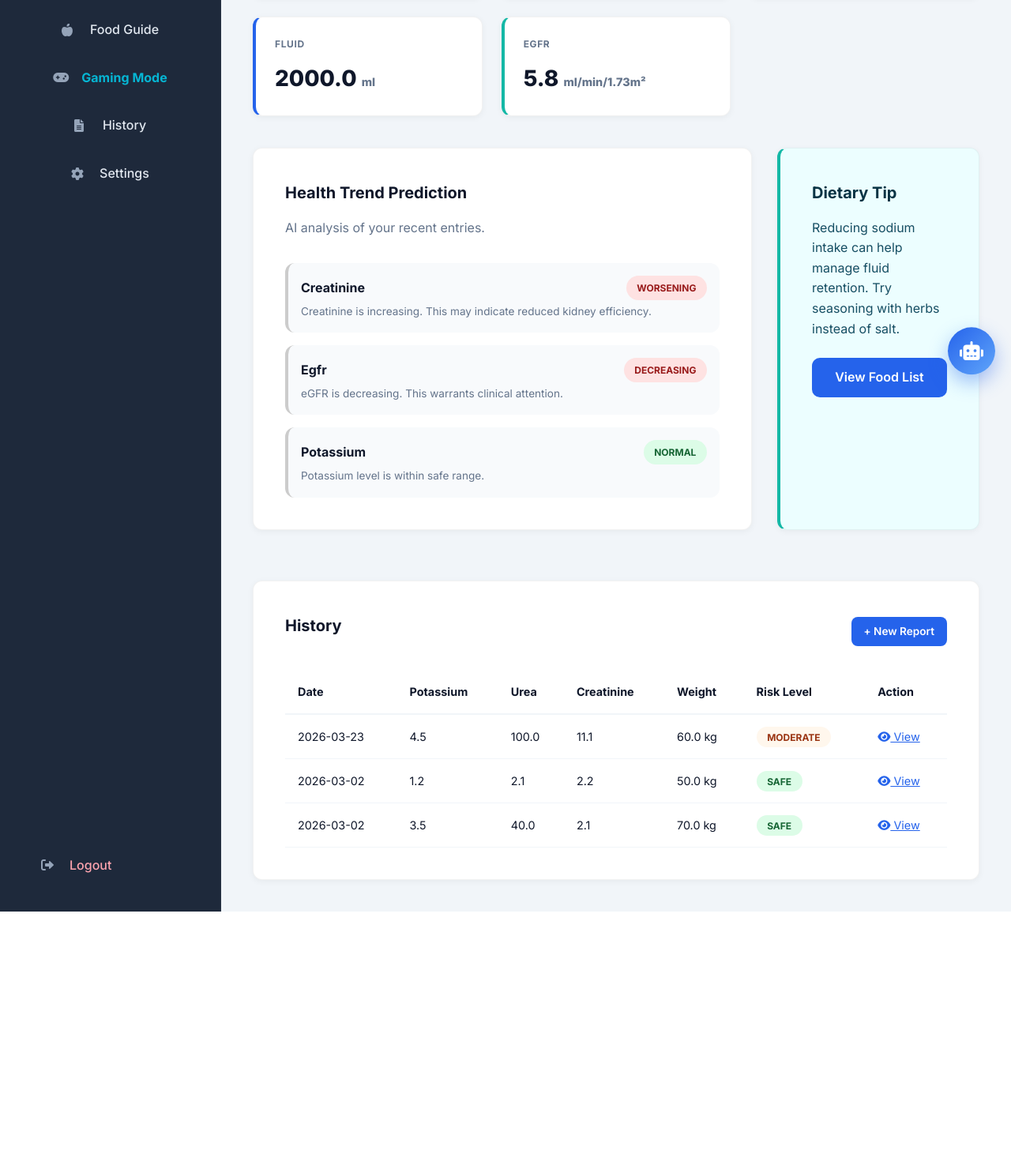
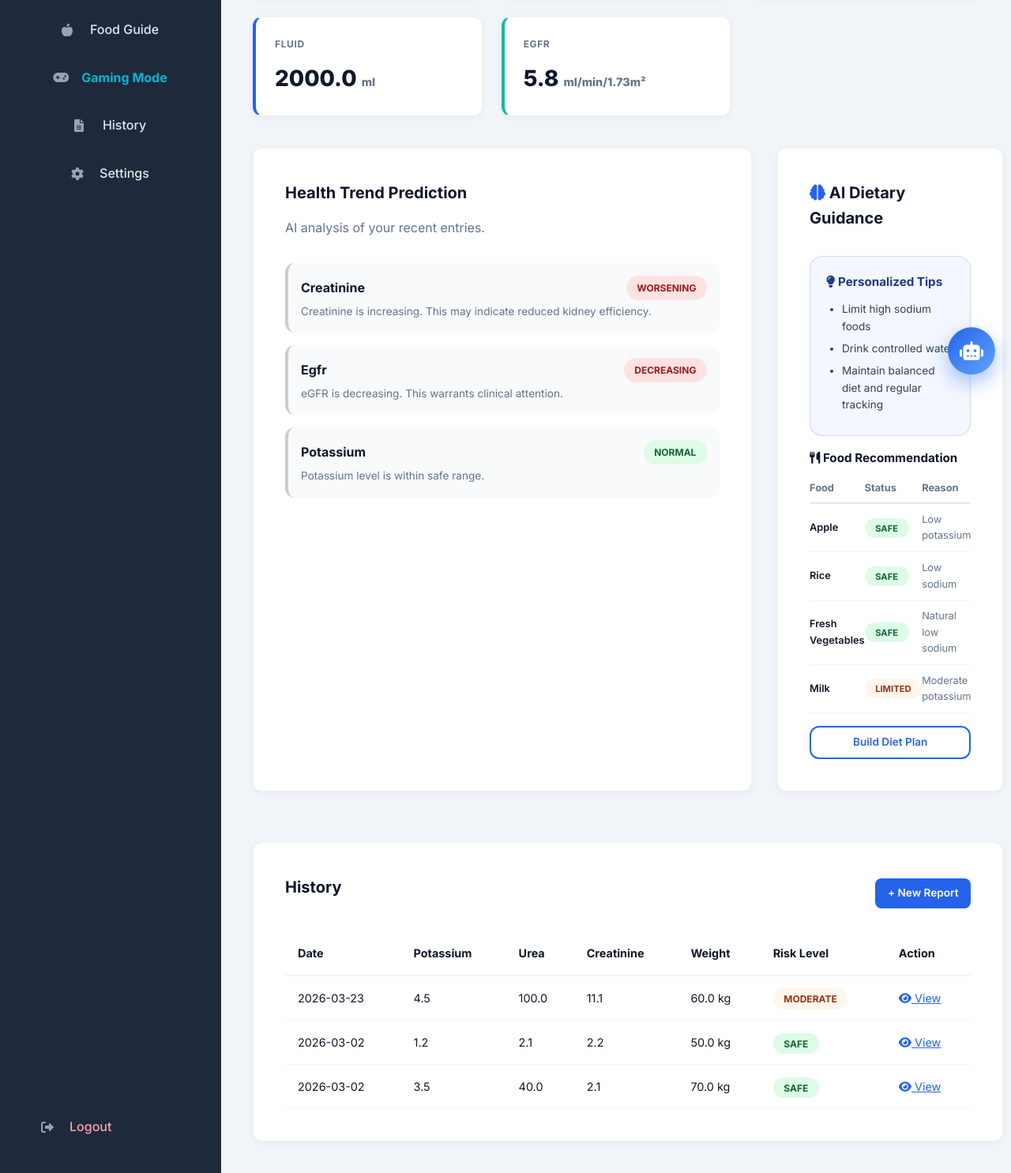
Before and after one commit to Deepacubic/dialysis-, a Flask app: page /dashboard in a window 1280 px wide. Shown: the part 303-1788 px from the top of the page at 79% size. Before the commit the page ends 1457 px from the top, so only its background shows below. Run offline with Flask 3, Linux system fonts and the light colour scheme; the visitor is signed in with stand-in values (Sample User, id 1); data comes from the database, SQL or seed files in the repository.

Commit message:
Added Intelligent Dietary Guidance System to Dashboard UI

```diff
--- a/app.py
+++ b/app.py
@@ -275,7 +275,34 @@ def dashboard():
         else:
             trend_summary.append({'metric': 'potassium', 'status': 'Normal', 'message': tr('trend_potassium_normal'), 'color': 'success'})
 
-    return render_template('dashboard.html', user=user, latest_record=latest_record, history=history, trends=trend_summary)
+    # Enhanced Intelligent Dietary Guidance System
+    dietary_tips = []
+    food_guidance = []
+
+    if latest_record:
+        risk_lower = latest_record.risk_score.lower()
+        if "high" in risk_lower:
+            dietary_tips = ["Avoid high potassium foods like banana, orange", "Reduce salt intake", "Limit fluid intake to prescribed level", "Eat more low potassium foods like apple, cabbage"]
+        elif "moderate" in risk_lower or "medium" in risk_lower:
+            dietary_tips = ["Limit high sodium foods", "Drink controlled water", "Maintain balanced diet and regular tracking"]
+        else:
+            dietary_tips = ["Maintain current diet", "Follow regular monitoring", "Stay hydrated appropriately"]
+
+        if latest_record.potassium > 5.5:
+            food_guidance.append({"name": "Banana", "status": "Avoid", "reason": "High potassium", "color": "danger"})
+            food_guidance.append({"name": "Orange", "status": "Avoid", "reason": "High potassium", "color": "danger"})
+        else:
+            food_guidance.append({"name": "Apple", "status": "Safe", "reason": "Low potassium", "color": "safe"})
+            food_guidance.append({"name": "Rice", "status": "Safe", "reason": "Low sodium", "color": "safe"})
+
+        if latest_record.sodium > 150:
+            food_guidance.append({"name": "Pickle", "status": "Avoid", "reason": "Extremely high sodium", "color": "danger"})
+            food_guidance.append({"name": "Salted snacks", "status": "Avoid", "reason": "High sodium content", "color": "danger"})
+        else:
+            food_guidance.append({"name": "Fresh Vegetables", "status": "Safe", "reason": "Natural low sodium", "color": "safe"})
+            food_guidance.append({"name": "Milk", "status": "Limited", "reason": "Moderate potassium", "color": "warning"})
+
+    return render_template('dashboard.html', user=user, latest_record=latest_record, history=history, trends=trend_summary, dietary_tips=dietary_tips, food_guidance=food_guidance)
 
 @app.route('/health-entry', methods=['GET', 'POST'])
 def health_entry():
--- a/templates/dashboard.html
+++ b/templates/dashboard.html
@@ -152,12 +152,47 @@
                         {% endif %}
                     </div>
                 </div>
-                <div class="card dietary-tip-card">
-                    <h3>{{ _('dietary_tip') }}</h3>
-                    <p style="color: #164e63;">{{ _('dietary_tip_content') }}</p>
-                    <a href="/food" class="btn btn-outline"
-                        style="margin-top: 1.5rem; width: 100%; text-align: center; border-radius: 10px;">{{
-                        _('view_food_list') }}</a>
+                <div class="card" style="grid-column: span 1; display: flex; flex-direction: column; gap: 1rem;">
+                    <h3><i class="fas fa-brain" style="color:var(--primary);"></i> AI Dietary Guidance</h3>
+
+                    {% if dietary_tips %}
+                    <div style="background: rgba(37, 99, 235, 0.05); padding: 1.25rem; border-radius: 1rem; border: 1px solid rgba(37, 99, 235, 0.2);">
+                        <h4 style="font-size: 0.95rem; margin-bottom: 0.75rem; color: #1e3a8a;"><i class="fas fa-lightbulb"></i> Personalized Tips</h4>
+                        <ul style="padding-left: 1.25rem; font-size: 0.85rem; color: #334155; margin-bottom: 0;">
+                            {% for tip in dietary_tips %}
+                            <li style="margin-bottom: 0.4rem;">{{ tip }}</li>
+                            {% endfor %}
+                        </ul>
+                    </div>
+                    {% endif %}
+
+                    {% if food_guidance %}
+                    <div>
+                        <h4 style="font-size: 0.95rem; margin-bottom: 0.5rem;"><i class="fas fa-utensils"></i> Food Recommendation</h4>
+                        <table style="width: 100%; font-size: 0.8rem; border-collapse: collapse;">
+                            <thead>
+                                <tr style="border-bottom: 2px solid #e2e8f0; color: var(--text-muted);">
+                                    <th style="padding: 0.5rem 0; text-align: left;">Food</th>
+                                    <th style="padding: 0.5rem 0; text-align: left;">Status</th>
+                                    <th style="padding: 0.5rem 0; text-align: left;">Reason</th>
+                                </tr>
+                            </thead>
+                            <tbody>
+                                {% for food in food_guidance %}
+                                <tr style="border-bottom: 1px solid #f1f5f9;">
+                                    <td style="padding: 0.6rem 0; font-weight: 600;">{{ food.name }}</td>
+                                    <td style="padding: 0.6rem 0;"><span class="risk-badge risk-{{ food.color }}" style="font-size: 0.7rem;">{{ food.status }}</span></td>
+                                    <td style="padding: 0.6rem 0; color: var(--text-muted);">{{ food.reason }}</td>
+                                </tr>
+                                {% endfor %}
+                            </tbody>
+                        </table>
+                    </div>
+                    {% else %}
+                    <p style="text-align: center; color: var(--text-muted); font-size: 0.85rem; padding: 1rem;">Log health metrics to get AI food guidance.</p>
+                    {% endif %}
+
+                    <a href="/diet-plan" class="btn btn-outline" style="margin-top: auto; padding: 0.5rem; text-align: center; border-radius: 0.75rem; font-size: 0.85rem;">Build Diet Plan</a>
                 </div>
 
                 <div class="card" style="grid-column: span 3; margin-top: 2rem;">
```
Also changed, not shown: 1 other file.
